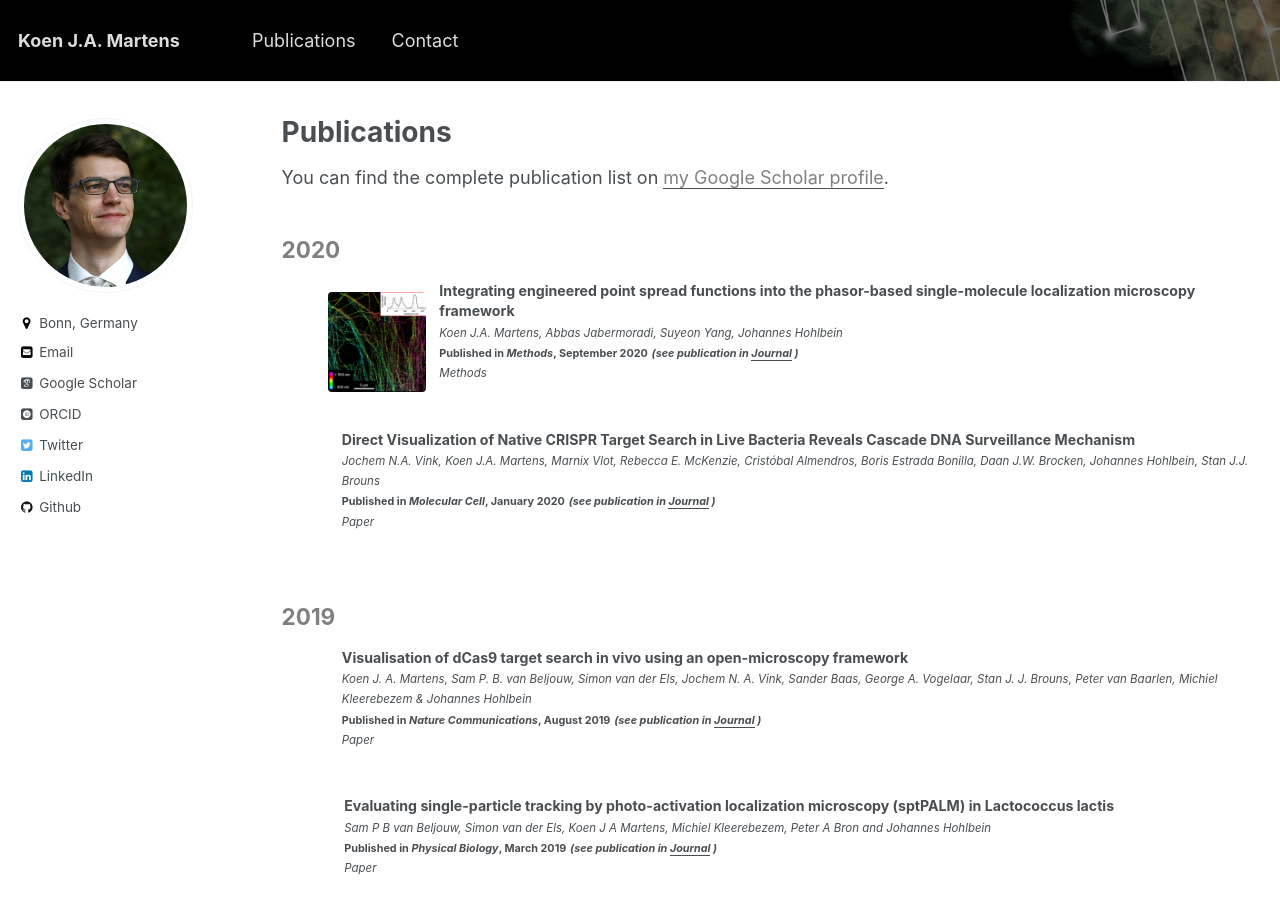
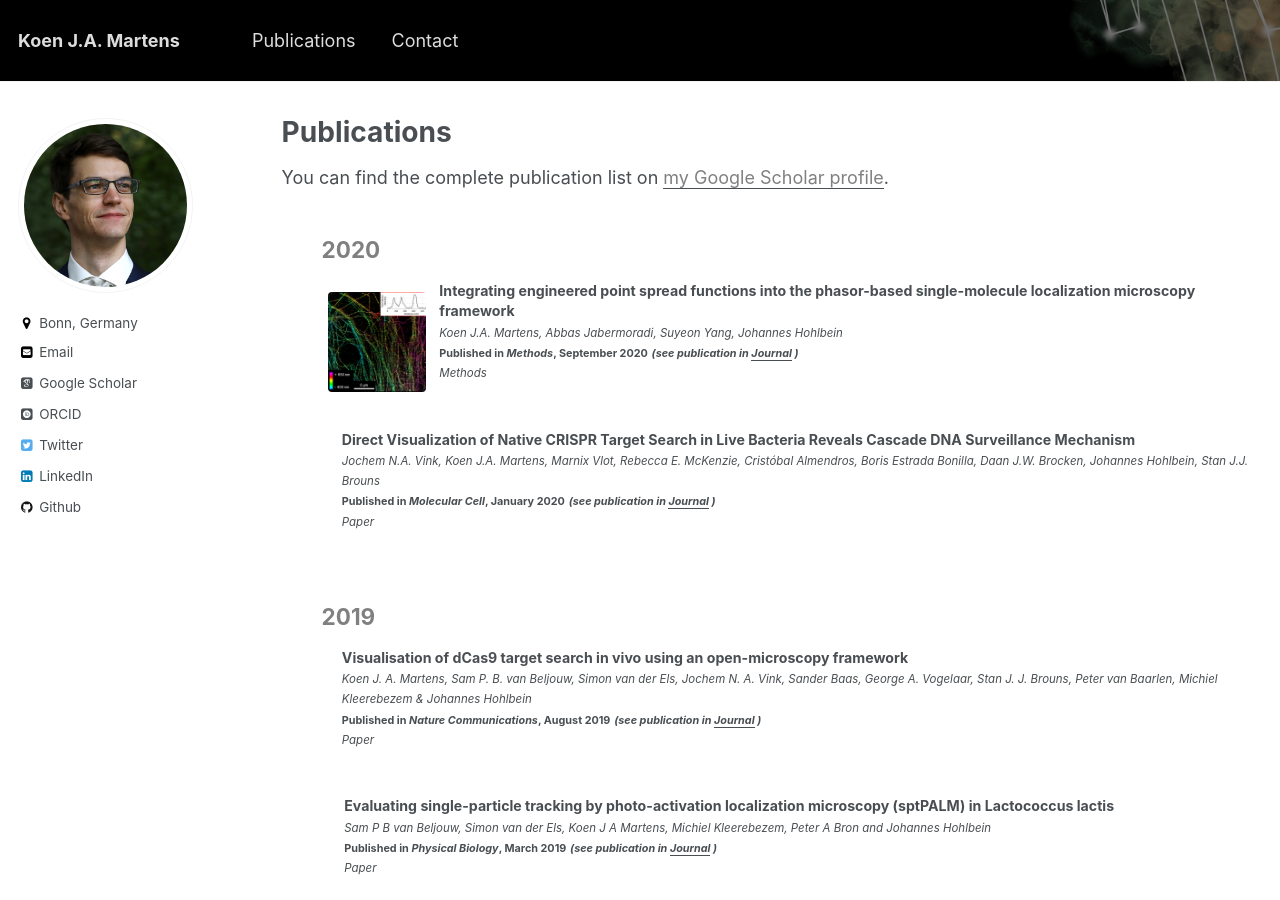
Before and after one commit to kjamartens/kjamartens.github.io, a Jekyll site: the page built from _pages/publications.md, in a window 1280 px wide and 900 px high. Built offline with Jekyll 4.4.1, drawn with Linux system fonts in a browser that asks for light colours; some web fonts are replaced.

Commit message:
Update publications.md

```diff
--- a/_pages/publications.md
+++ b/_pages/publications.md
@@ -10,14 +10,14 @@ You can find the complete publication list on <a href="https://scholar.google.co
 <u><span style="color:gray">my Google Scholar profile</span></u></a>.
 
 
-<ul style="padding-inline-start: 0px;">
+<ul>
 {% for post in site.publications reversed %}
 
   {% assign currentdate = post.date | date: "%Y" %}
   {% if currentdate != date %}
     {% unless forloop.first %}</ul>{% endunless %}
 	<h2 id="y{{post.date | date: "%Y"}}"><span style="color:gray">{{ currentdate }}</span></h2>
-    <ul>
+    <ul style="padding-inline-start: 0px;">
     {% assign date = currentdate %}
   {% endif %}
   {% if post.authors contains 'Martens' %}
```
